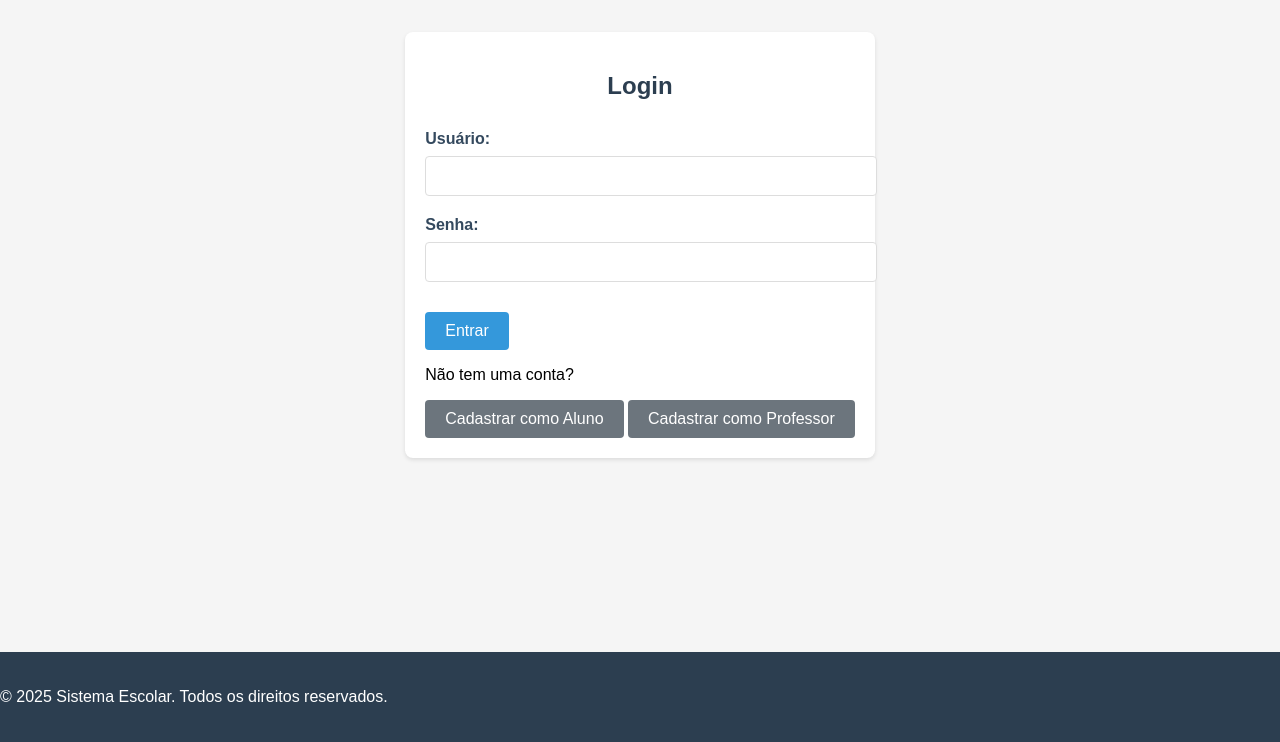
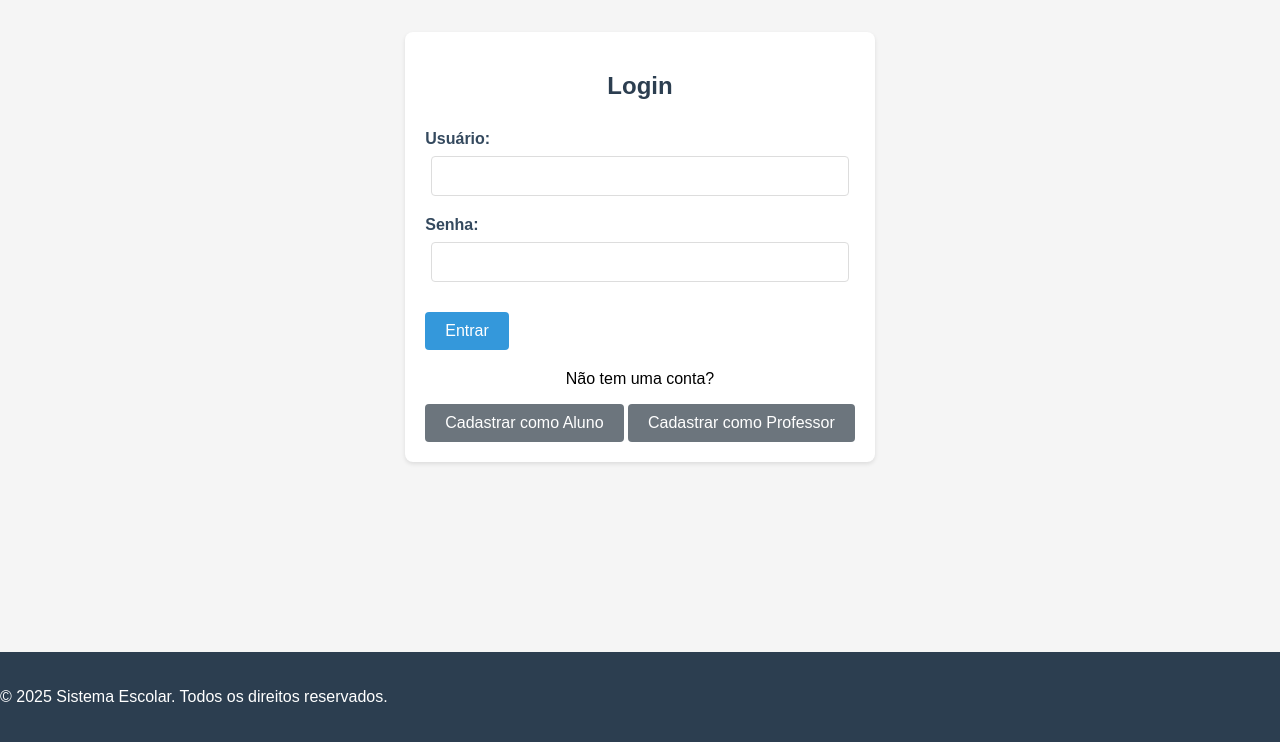
Before and after one commit to rochabea/CadastroEducacional, a Django app: a page that uses escola/templates/base.html in a window 1280 px wide. Shown: the part 58-800 px from the top of the page. Run offline with Django 5.2, Linux system fonts and the light colour scheme.

Commit message:
centralizar form de lopgin

```diff
--- a/escola/alunos/static/css/style.css
+++ b/escola/alunos/static/css/style.css
@@ -242,7 +242,14 @@ a:hover {
 
 .form-group {
     margin-bottom: 20px;
+    align-items: center;
 }
+
+.form-links {
+    text-align: center;
+    margin-top: 20px;
+}
+
 
 .form-group label {
     display: block;
@@ -253,11 +260,14 @@ a:hover {
 
 .form-group input,
 .form-group select {
-    width: 100%;
+    width: 92%;
     padding: 10px;
     border: 1px solid #ddd;
     border-radius: 4px;
     font-size: 16px;
+    max-width: 100%;
+    margin: 0 auto;
+    display: block;
 }
 
 .form-group input:focus,
@@ -271,6 +281,7 @@ a:hover {
     display: flex;
     gap: 10px;
     margin-top: 30px;
+    text-align: center;
 }
 
 .btn-secondary {
@@ -450,6 +461,7 @@ a:hover {
     padding: 15px 30px;
     font-size: 18px;
     min-width: 200px;
+    text-align: center;
 }
 
 .btn-link {
```
